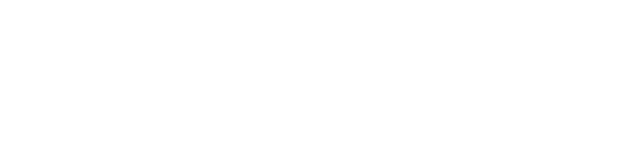
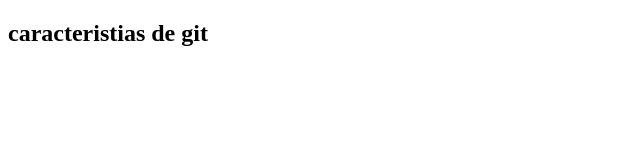
Before and after one commit to gabrielzamora83/Nucbagit, a plain HTML site: page index.html in a window 1280 px wide. Shown: the whole page, without its empty margins (0-640 px from the left). Drawn offline with Linux system fonts and the light colour scheme.

Commit message:
mi primera seccion

```diff
--- a/index.html
+++ b/index.html
@@ -7,6 +7,13 @@
     <title>Mi primer Git</title>
 </head>
 <body>
+    <main>
+        <section>
+            <div>
+                <h1>caracteristias de git</h1>
+            </div>
+        </section>
+    </main>
 
 </body>
 </html>
```
